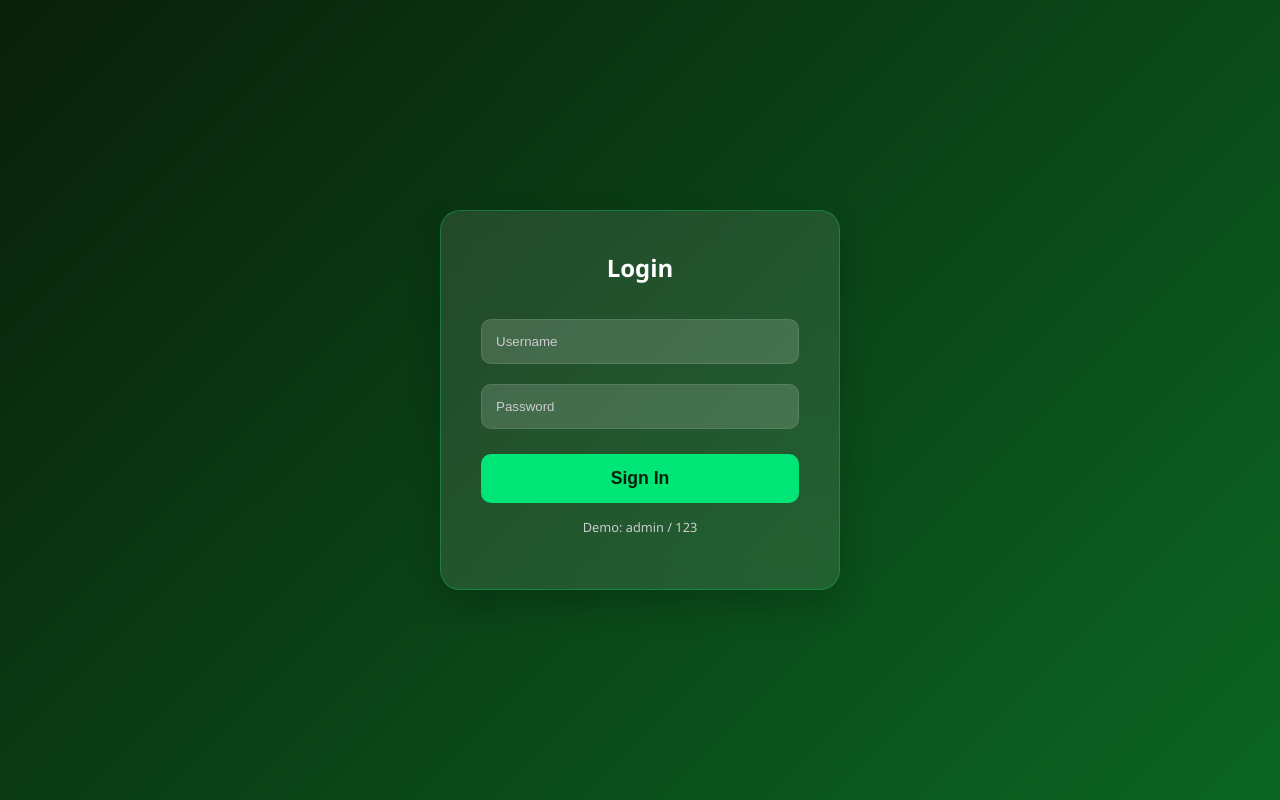
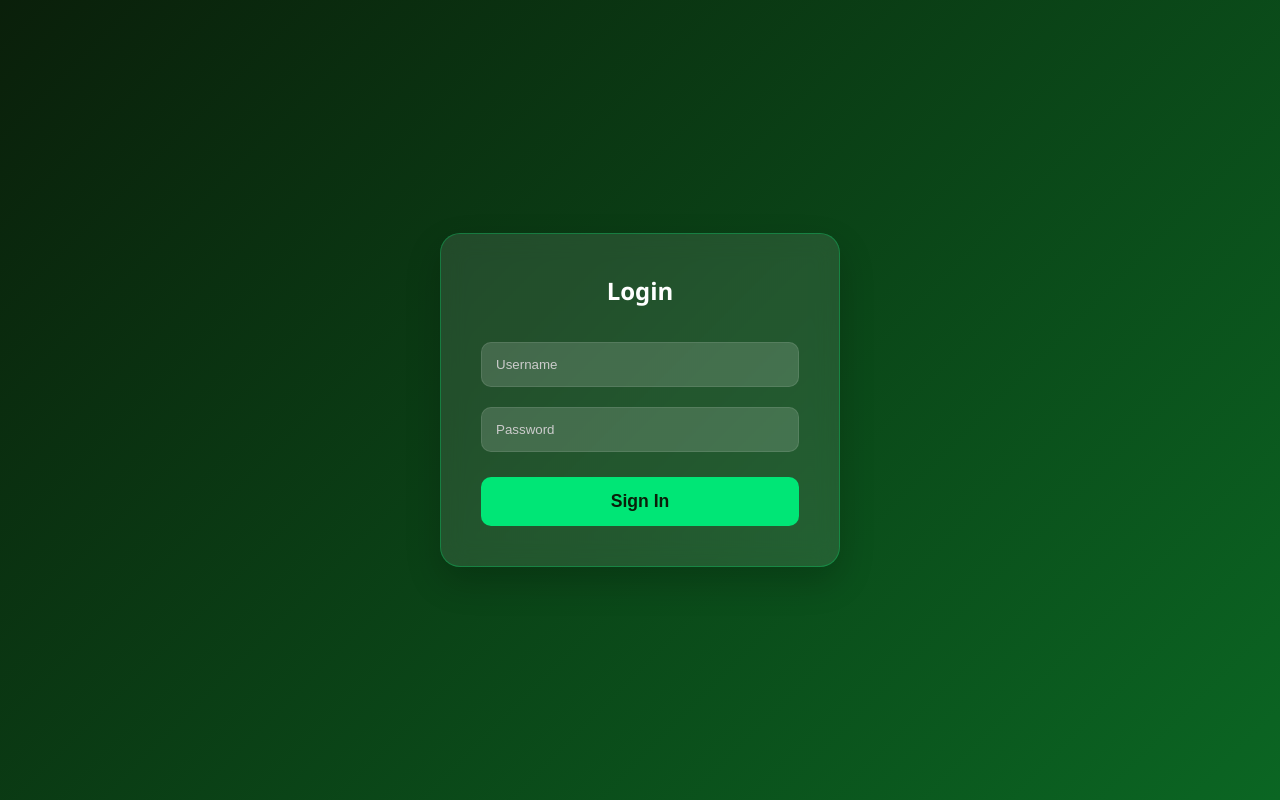
Before and after one commit to rnsdoodi/Superdome, a Flask app: page /login in a window 1280 px wide. Run offline with Flask 3, Linux system fonts and the light colour scheme; some libraries are stand-ins or nearby versions.

Commit message:
Remove the Admin Default form the login page

```diff
--- a/templates/login.html
+++ b/templates/login.html
@@ -9,7 +9,7 @@
             <input type="password" name="password" placeholder="Password" required>
             <button type="submit">Sign In</button>
         </form>
-        <p style="margin-top: 15px; font-size: 0.8rem; color: #ccc;">Demo: admin / 123</p>
+<!--        <p style="margin-top: 15px; font-size: 0.8rem; color: #ccc;">Demo: admin / 123</p>-->
     </div>
 </div>
 {% endblock %}
```
